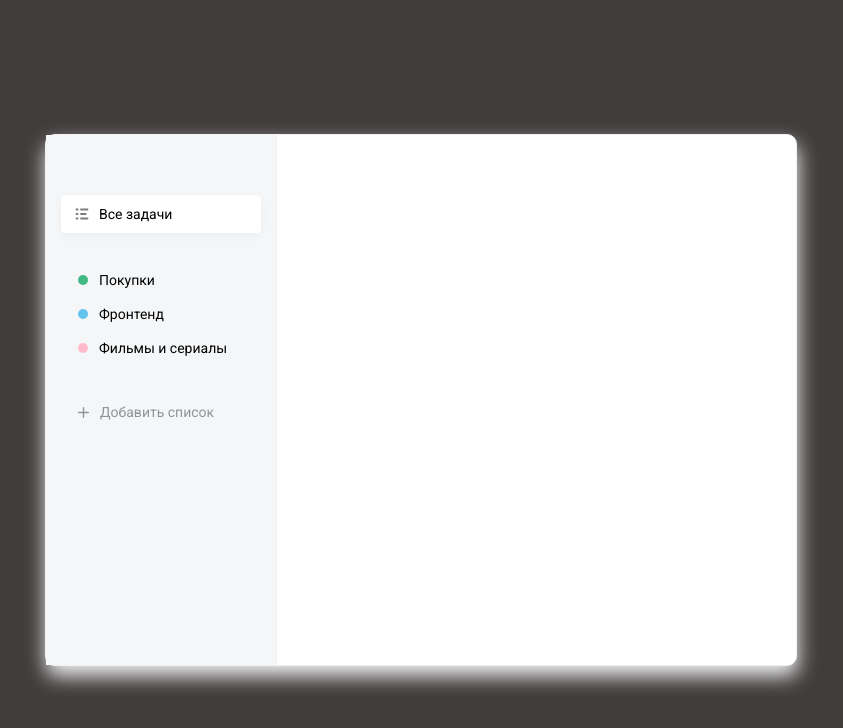
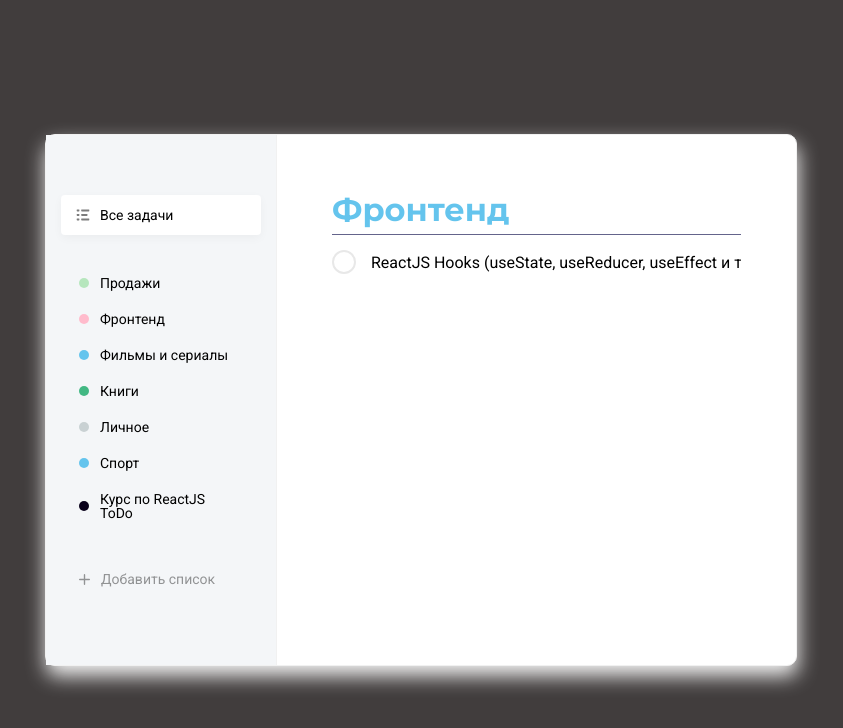
Before and after one commit to LxCtchr/todo-react, a React (Create React App) app: page / in a window 1280 px wide. Shown: the top 728 px of the page, without its empty margins (219-1062 px from the left). Built offline with nearby package versions, Linux system fonts and the light colour scheme.

Commit message:
add Tasks component + list adding posibility

```diff
--- a/public/index.html
+++ b/public/index.html
@@ -26,6 +26,7 @@
     -->
     <link rel="preconnect" href="https://fonts.googleapis.com">
     <link rel="preconnect" href="https://fonts.gstatic.com" crossorigin>
+    <link href="https://fonts.googleapis.com/css2?family=Montserrat:wght@700&display=swap" rel="stylesheet">
     <link href="https://fonts.googleapis.com/css2?family=Roboto:wght@400;500&display=swap" rel="stylesheet">
     <title>React App</title>
   </head>
--- a/src/App.js
+++ b/src/App.js
@@ -1,10 +1,23 @@
-import React from "react";
+import React, { useState } from "react";
 import List from "./components/List/List";
 import AddList from "./components/AddList/AddList";
+import Tasks from "./components/Tasks/Tasks";
 
 import db from "./assets/db.json";
 
 function App() {
+  const [lists, setLists] = useState(
+    db.lists.map((item) => {
+      item.color = db.colors.filter(
+        (color) => color.id === item.colorId
+      )[0].name;
+      return item;
+    })
+  );
+  const onAddList = (obj) => {
+    const newList = [...lists, obj];
+    setLists(newList);
+  };
   return (
     <div className="todo">
       <div className="todo__sidebar">
@@ -31,25 +44,17 @@ function App() {
           ]}
         />
         <List
-          items={[
-            {
-              color: "green",
-              name: "Покупки",
-            },
-            {
-              color: "blue",
-              name: "Фронтенд",
-            },
-            {
-              color: "pink",
-              name: "Фильмы и сериалы",
-            },
-          ]}
+          items={lists}
           isRemovable
+          onRemove={(data) => {
+            console.log(data);
+          }}
         />
-        <AddList colors={db.colors} />
+        <AddList onAdd={onAddList} colors={db.colors} />
       </div>
-      <div className="todo__tasks"></div>
+      <div className="todo__tasks">
+        <Tasks />
+      </div>
     </div>
   );
 }
--- a/src/components/AddList/AddList.jsx
+++ b/src/components/AddList/AddList.jsx
@@ -6,10 +6,20 @@ import closeSvg from "../../assets/icons/close.svg";
 
 import "./AddList.scss";
 
-function AddList({ colors }) {
+function AddList({ colors, onAdd }) {
   const [visiblePopup, setVisiblePopup] = useState(false);
   const [selectedColor, selectColor] = useState(colors[0].id);
-
+  const [inputValue, setInputValue] = useState("");
+  const onClose = () => {
+    setVisiblePopup(false);
+    selectColor(colors[0].id);
+    setInputValue("");
+  };
+  const addList = () => {
+    const color = colors.filter((color) => color.id === selectedColor)[0].name;
+    onAdd({ id: Math.random(), name: inputValue, color: color });
+    onClose();
+  };
   return (
     <section className="add-list">
       <List
@@ -50,12 +60,18 @@ function AddList({ colors }) {
       {visiblePopup && (
         <div className="add-list__popup">
           <img
-            onClick={() => setVisiblePopup(false)}
+            onClick={onClose}
             src={closeSvg}
             alt="Close button"
             className="add-list__popup-close-btn"
           />
-          <input className="field" type="text" placeholder="Название списка" />
+          <input
+            value={inputValue}
+            onChange={(event) => setInputValue(event.target.value)}
+            className="field"
+            type="text"
+            placeholder="Название списка"
+          />
           <div className="add-list__popup-colors">
             {colors.map((color) => (
               <Icon
@@ -66,7 +82,9 @@ function AddList({ colors }) {
               />
             ))}
           </div>
-          <button className="button">Добавить</button>
+          <button onClick={addList} className="button">
+            Добавить
+          </button>
         </div>
       )}
     </section>
--- a/src/components/List/List.jsx
+++ b/src/components/List/List.jsx
@@ -2,9 +2,15 @@ import React from "react";
 import classNames from "classnames";
 import Icon from "../Icon/Icon";
 
+import removeSvg from "../../assets/icons/remove.svg";
 import "./List.scss";
 
-function List({ items, onClick }) {
+function List({ items, isRemovable, onClick, onRemove }) {
+  const removeList = (item) => {
+    if (window.confirm("Вы действительно хотите удалить данный список?"))
+      onRemove(item);
+  };
+
   return (
     <ul onClick={onClick} className="list">
       {items.map((item, index) => (
@@ -14,6 +20,14 @@ function List({ items, onClick }) {
         >
           <i>{item.icon ? item.icon : <Icon color={item.color} />}</i>
           <span>{item.name}</span>
+          {isRemovable && (
+            <img
+              className="list__remove-icon"
+              src={removeSvg}
+              alt="Close button"
+              onClick={() => removeList(item)}
+            />
+          )}
         </li>
       ))}
     </ul>
--- a/src/components/List/List.scss
+++ b/src/components/List/List.scss
@@ -1,4 +1,5 @@
 .list {
+  $self: &;
   margin-bottom: 30px;
   &__add-button {
     svg,
@@ -24,6 +25,23 @@
     align-items: center;
     cursor: pointer;
     padding: 10px 12px;
+    border: 1px solid transparent;
+    transition: background-color 0.15s ease-in-out;
+    &:hover #{$self}__remove-icon {
+      opacity: 0.3;
+    }
+    #{$self}__remove-icon {
+      opacity: 0;
+      transition: opacity 0.15s ease-in-out;
+      &:hover {
+        opacity: 0.8;
+      }
+    }
+    &:hover {
+      // background-color: rgba(255, 255, 255, 0.5);
+      background-color: red;
+      border: 1px solid black;
+    }
     &.active {
       box-shadow: 0px 3px 10px rgba(0, 0, 0, 0.04);
       border-radius: 4px;
@@ -31,6 +49,7 @@
     }
     span {
       width: 160px;
+      flex: 1;
     }
     .icon {
       position: relative;
--- /dev/null
+++ b/src/components/Tasks/Tasks.jsx
@@ -0,0 +1,40 @@
+import React from "react";
+
+import editSvg from "../../assets/icons/edit.svg";
+import "./Tasks.scss";
+
+function Tasks() {
+  return (
+    <div className="tasks">
+      <h2 className="tasks__title">
+        Фронтенд
+        <img src={editSvg} alt="Edit icon" />
+      </h2>
+      <div className="tasks__items">
+        <div className="checkbox">
+          <input id="check" type="checkbox" />
+          <label htmlFor="check">
+            <svg
+              width="11"
+              height="8"
+              viewBox="0 0 11 8"
+              fill="none"
+              xmlns="http://www.w3.org/2000/svg"
+            >
+              <path
+                d="M9.29999 1.20001L3.79999 6.70001L1.29999 4.20001"
+                stroke="#000"
+                stroke-width="1.5"
+                stroke-linecap="round"
+                stroke-linejoin="round"
+              />
+            </svg>
+          </label>
+        </div>
+        <input value="ReactJS Hooks (useState, useReducer, useEffect и т.д.)" />
+      </div>
+    </div>
+  );
+}
+
+export default Tasks;
--- /dev/null
+++ b/src/components/Tasks/Tasks.scss
@@ -0,0 +1,86 @@
+.tasks {
+  &__title {
+    font-family: 'Montserrat';
+    font-weight: 700;
+    font-size: 32px;
+    line-height: 39px;
+    color: #64c4ed;
+    padding-bottom: 5px;
+    border-bottom: 1px solid rgb(100, 100, 139);
+    margin-bottom: 15px;
+    &:hover {
+      img {
+        opacity: 0.2;
+      }
+    }
+  }
+
+  img {
+    vertical-align: middle;
+    opacity: 0;
+    cursor: pointer;
+    margin-left: 15px;
+    &:hover {
+      opacity: 0.8;
+    }
+  }
+
+  &__items {
+    display: flex;
+    align-items: center;
+    input {
+      margin-left: 15px;
+      border: 0;
+      font-size: 16px;
+      width: 100%;
+    }
+  }
+
+  .checkbox {
+    svg {
+      transition: opacity 0.15s ease-in-out;
+      path {
+        stroke: #f2f2f2;
+      }
+    }
+    input {
+      display: none;
+    }
+    input:checked + label {
+      background-color: #4dd599;
+      border-color: #4dd599;
+      svg {
+        opacity: 1;
+        path {
+          stroke: #fff;
+        }
+      }
+    }
+    &:hover {
+      label {
+        background-color: #f2f2f2;
+        border-color: #f2f2f2;
+        svg {
+          opacity: 1;
+          path {
+            stroke: #b2b2b2;
+          }
+        }
+      }
+    }
+    label {
+      cursor: pointer;
+      border: 2px solid #e8e8e8;
+      border-radius: 30px;
+      width: 20px;
+      height: 20px;
+      display: flex;
+      align-items: center;
+      justify-content: center;
+      transition: background-color 0.15s ease-in-out, border-color 0.15s ease-in-out;
+    }
+    svg {
+      opacity: 0;
+    }
+  }
+}
--- a/src/index.scss
+++ b/src/index.scss
@@ -8,6 +8,7 @@ body {
 }
 
 .todo {
+  display: flex;
   position: absolute;
   top: 50%;
   left: 50%;
@@ -24,6 +25,10 @@ body {
     height: calc(100% - 120px);
     border-right: 1px solid #f1f1f1;
     padding: 60px 15px;
+  }
+  &__tasks {
+    flex: 1;
+    padding: 55px;
   }
 }
 
```
